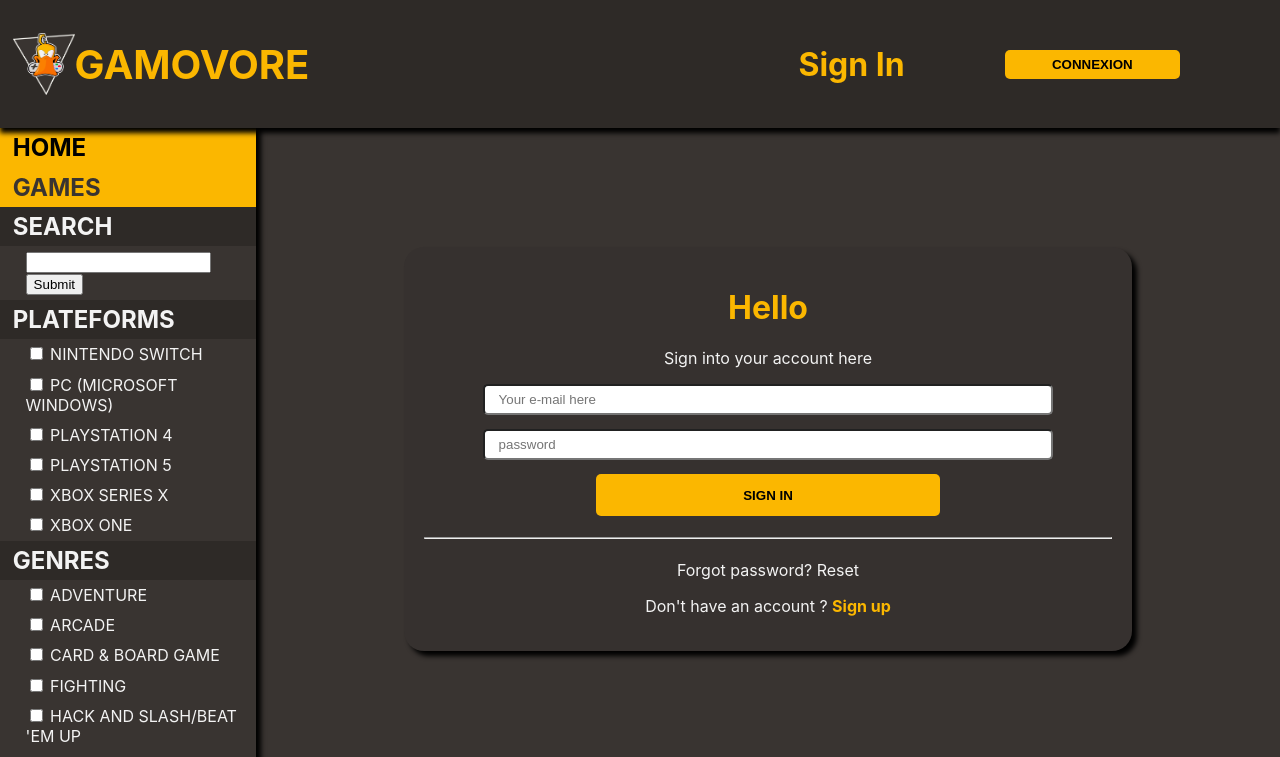
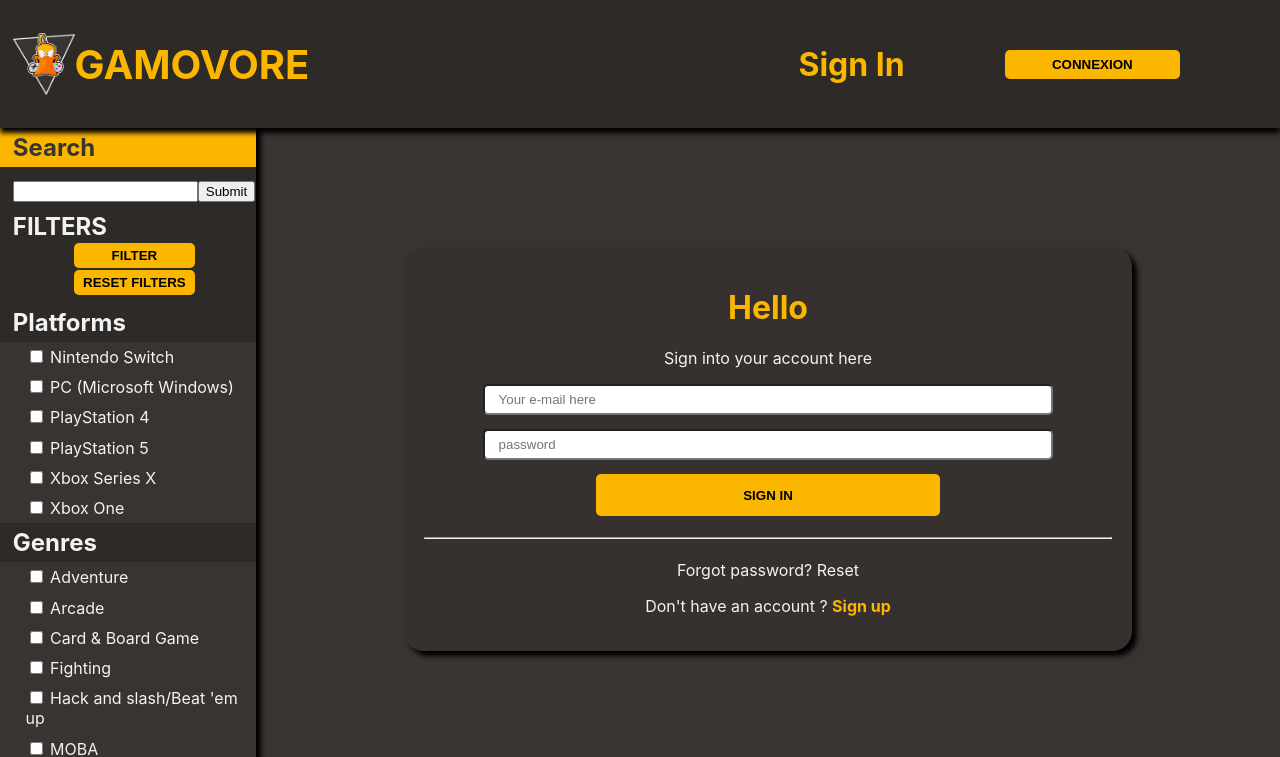
Before and after one commit to WildCodeSchool/Lyon-js-202005-project-gamovore, a React (Create React App) app: page /sign-in in a window 1280 px wide. Shown: the top 757 px of the page. Built offline with nearby package versions, Linux system fonts and the light colour scheme; no server answers.

Commit message:
Combination of filters almost done

```diff
--- a/src/containers/Sidebar.js
+++ b/src/containers/Sidebar.js
@@ -1,9 +1,9 @@
-import React, { useState, useContext } from "react";
+import React, { useState, useContext, useEffect } from "react";
 import { GameListContext } from "../context/GameListContext";
 import SidebarMenu from "../style/SidebarMenu";
 import SidebarSubMenu from "../style/SidebarSubMenu";
 import SidebarItemMenu from "../style/SidebarItemMenu";
-import Linked from "../style/Linked";
+import Button from "../style/Button";
 import Searchbar from "../components/SearchBar";
 
 const Sidebar = () => {
@@ -11,11 +11,20 @@ const Sidebar = () => {
   const [platformFilters, setPlatformFilters] = useState([]);
   const [genresFilters, setGenresFilters] = useState([]);
   const [modesFilters, setModesFilters] = useState([]);
+  const [allFilters, setAllFilters] = useState([]);
+  const [where, setWhere] = useState(";where");
+
+  useEffect(() => {
+    setAllFilters((allFilters) => [
+      platformFilters,
+      genresFilters,
+      modesFilters,
+    ]);
+  }, [platformFilters, genresFilters, modesFilters]);
 
   const defaultCall =
     "fields name, summary, cover.url, genres.name, platforms.platform_logo.url ,platforms.name, themes.name, game_modes.name  ; limit 50; where total_rating_count>=80;";
-  const filteredSearch = `fields name, summary, cover.url, genres.name, platforms.platform_logo.url ,platforms.name, themes.name, game_modes.name  ; limit 100; where game_modes=(${modesFilters}) & genres=(${genresFilters}) & release_dates.platform=(${platformFilters});`;
-  setData(filteredSearch);
+  const filteredSearch = `fields name, summary, cover.url, genres.name, platforms.platform_logo.url ,platforms.name, themes.name, game_modes.name  ; limit 100${where};`;
 
   const platforms = [
     { id: 130, name: "Nintendo Switch" },
@@ -50,6 +59,55 @@ const Sidebar = () => {
     { id: 4, name: "Split screen" },
   ];
 
+  const handleFilters = (event) => {
+    if (
+      platformFilters.length > 0 ||
+      genresFilters.length > 0 ||
+      modesFilters > 0
+    ) {
+      if (
+        platformFilters.length > 0 &&
+        genresFilters.length === 0 &&
+        modesFilters === 0
+      ) {
+        setWhere(
+          (where) => `${where} release_date.platform=(${platformFilters})`
+        );
+      } else if (
+        (platformFilters.length > 0 &&
+          genresFilters.length > 0 &&
+          modesFilters.length === 0) ||
+        (platformFilters.length > 0 &&
+          genresFilters.length === 0 &&
+          modesFilters.length > 0)
+      ) {
+        setWhere(
+          (where) => `${where} release_date.platform=(${platformFilters}) &`
+        );
+      }
+      if (genresFilters.length > 0 && modesFilters.length === 0) {
+        setWhere((where) => `${where} genres=(${genresFilters})`);
+      } else if (genresFilters.length > 0 && modesFilters.length > 0) {
+        setWhere((where) => `${where} genres=(${genresFilters}) &`);
+      }
+      if (modesFilters.length > 0) {
+        setWhere((where) => `${where} modes=(${modesFilters})`);
+      }
+    }
+  };
+
+  useEffect(() => {
+    setData(filteredSearch);
+  }, [handleFilters]);
+
+  const handleReset = (event) => {
+    setData(defaultCall);
+    setWhere(";where");
+    setPlatformFilters([]);
+    setGenresFilters([]);
+    setModesFilters([]);
+  };
+
   const handlePlatforms = (event) => {
     event.persist();
     if (event.target.checked) {
@@ -58,15 +116,10 @@ const Sidebar = () => {
         event.target.id,
       ]);
     } else {
-      if (platformFilters.length === 1 && genresFilters === 1) {
-        setPlatformFilters([]);
-        setData(defaultCall);
-      } else {
       const removedPlatform = platformFilters.filter(
         (filter) => filter !== event.target.id
       );
       setPlatformFilters(removedPlatform);
-      }
     }
   };
 
@@ -75,15 +128,10 @@ const Sidebar = () => {
     if (event.target.checked) {
       setGenresFilters((genresFilters) => [...genresFilters, event.target.id]);
     } else {
-      if (platformFilters.length === 1 && genresFilters === 1) {
-        setGenresFilters([]);
-        setData(defaultCall);
-      } else {
       const removedGenre = genresFilters.filter(
         (filter) => filter !== event.target.id
       );
       setGenresFilters(removedGenre);
-      }
     }
   };
 
@@ -92,43 +140,35 @@ const Sidebar = () => {
     if (event.target.checked) {
       setModesFilters((modesFilters) => [...modesFilters, event.target.id]);
     } else {
-      if (
-        platformFilters.length === 1 &&
-        genresFilters === 1 &&
-        modesFilters === 1
-      ) {
-        setModesFilters([]);
-        setData(defaultCall);
-      } else {
       const removedGenre = modesFilters.filter(
         (filter) => filter !== event.target.id
       );
       setModesFilters(removedGenre);
-      }
     }
   };
 
   return (
     <>
       <SidebarMenu>
-        <SidebarItemMenu>
-          <Linked to="/" issidebar="true">
-            HOME
-          </Linked>
-        </SidebarItemMenu>
-      </SidebarMenu>
-      <SidebarMenu>
-        <SidebarItemMenu>GAMES</SidebarItemMenu>
-        <SidebarSubMenu>
         <SidebarItemMenu>Search</SidebarItemMenu>
         <SidebarSubMenu>
           <SidebarItemMenu>
             <Searchbar />
           </SidebarItemMenu>
         </SidebarSubMenu>
+      </SidebarMenu>
+      <SidebarMenu>
+        <SidebarSubMenu>
+          <SidebarItemMenu>
+            FILTERS
+            <SidebarSubMenu>
+              <Button onClick={handleFilters}>Filter</Button>
+              <Button onClick={handleReset}>Reset Filters</Button>
+            </SidebarSubMenu>
+          </SidebarItemMenu>
         </SidebarSubMenu>
         <SidebarSubMenu>
-          <SidebarItemMenu>PLATEFORMS</SidebarItemMenu>
+          <SidebarItemMenu>Platforms</SidebarItemMenu>
           <SidebarSubMenu>
             {platforms.map((item) => (
               <SidebarItemMenu key={item.id}>
@@ -146,7 +186,7 @@ const Sidebar = () => {
         </SidebarSubMenu>
 
         <SidebarSubMenu>
-          <SidebarItemMenu>GENRES</SidebarItemMenu>
+          <SidebarItemMenu>Genres</SidebarItemMenu>
           <SidebarSubMenu>
             {genres.map((item) => (
               <SidebarItemMenu key={item.id}>
@@ -164,7 +204,7 @@ const Sidebar = () => {
         </SidebarSubMenu>
 
         <SidebarSubMenu>
-          <SidebarItemMenu>GENRES</SidebarItemMenu>
+          <SidebarItemMenu>Modes</SidebarItemMenu>
           <SidebarSubMenu>
             {modes.map((item) => (
               <SidebarItemMenu key={item.id}>
@@ -182,7 +222,7 @@ const Sidebar = () => {
         </SidebarSubMenu>
       </SidebarMenu>
 
-      <SidebarMenu>
+      {/* <SidebarMenu>
         <SidebarItemMenu>GAMOVORES</SidebarItemMenu>
         <SidebarSubMenu>
           <SidebarItemMenu>GAMING MODE</SidebarItemMenu>
@@ -231,7 +271,7 @@ const Sidebar = () => {
             </SidebarItemMenu>
           </SidebarSubMenu>
         </SidebarSubMenu>
-      </SidebarMenu>
+      </SidebarMenu> */}
     </>
   );
 };
--- a/src/style/SidebarItemMenu.js
+++ b/src/style/SidebarItemMenu.js
@@ -1,10 +1,10 @@
 import styled from "styled-components";
 
 const SidebarItemMenu = styled.li`
-    color: #F3F3F3;
-    padding-left:10%;
-    padding-top:2%;
-    padding-bottom:2%
+  color: #f3f3f3;
+  padding-left: 10%;
+  padding-top: 2%;
+  padding-bottom: 2%;
 `;
 
 export default SidebarItemMenu;
--- a/src/style/SidebarMenu.js
+++ b/src/style/SidebarMenu.js
@@ -2,34 +2,29 @@ import styled from "styled-components";
 
 const SidebarMenu = styled.ul`
   list-style-type: none;
-  text-transform:uppercase;
-  margin:0;
-  padding:0;
-
+  margin: 0;
+  padding: 0;
 
   & li:first-child {
-       background-color: #FBB700;
-       color: #393431;
-       font-weight:bold;
-       font-size:1.5em;
-       padding-left:5%;
-    }
+    background-color: #fbb700;
+    color: #393431;
+    font-weight: bold;
+    font-size: 1.5em;
+    padding-left: 5%;
+  }
 
   & ul li:first-child {
-      background-color: #2E2A27;
-      color:#F3F3F3;
-
-
+    background-color: #2e2a27;
+    color: #f3f3f3;
   }
 
   & ul ul li:first-child {
-      background-color: #393431;
-      color: #F3F3F3;
-      font-weight:normal;
-      font-size:1em;
-      padding-left: 0;
-      padding-left:10%;
-
+    background-color: #393431;
+    color: #f3f3f3;
+    font-weight: normal;
+    font-size: 1em;
+    padding-left: 0;
+    padding-left: 10%;
   }
 `;
 
--- a/src/style/SidebarSubMenu.js
+++ b/src/style/SidebarSubMenu.js
@@ -3,7 +3,6 @@ import styled from "styled-components";
 const SidebarSubMenu = styled.ul`
   padding: 0;
   list-style-type: none;
-  text-transform:uppercase;
 `;
 
 export default SidebarSubMenu;
```
Lines whose indentation alone changed are shown as unchanged.
